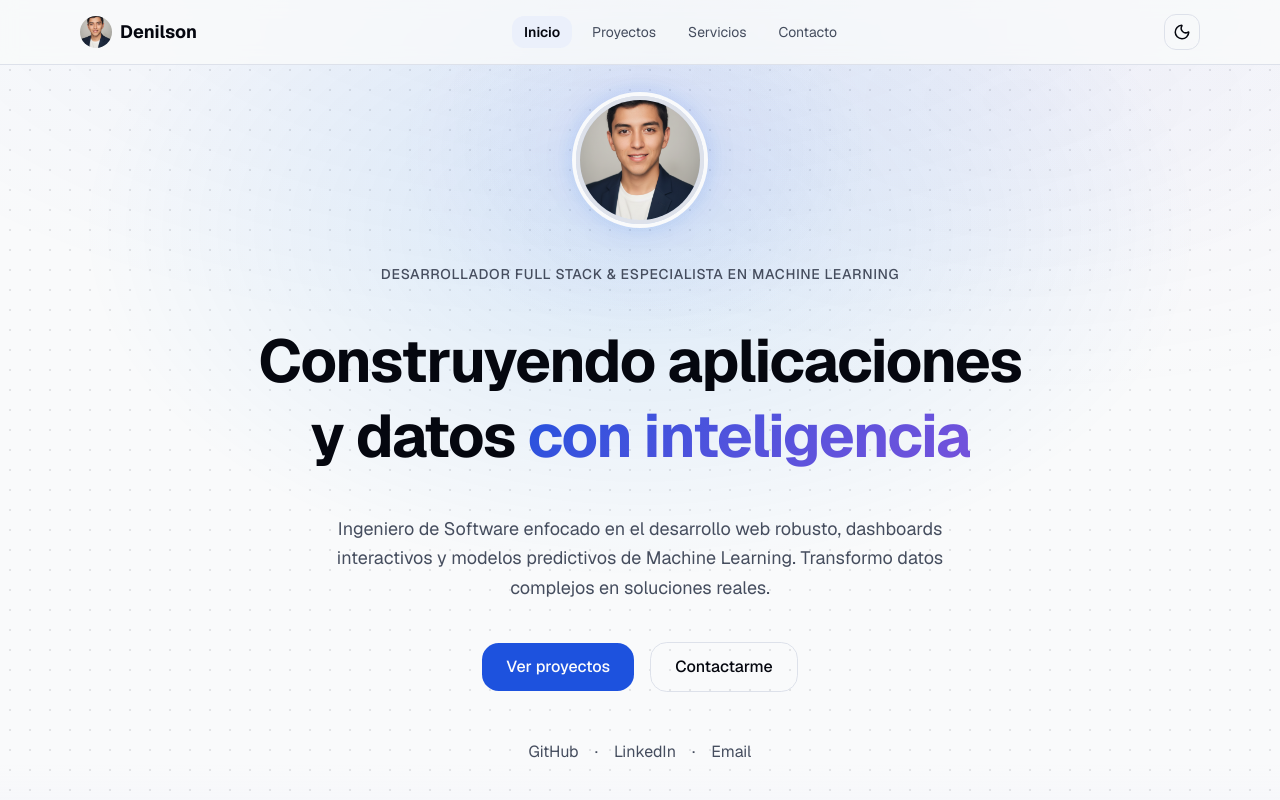
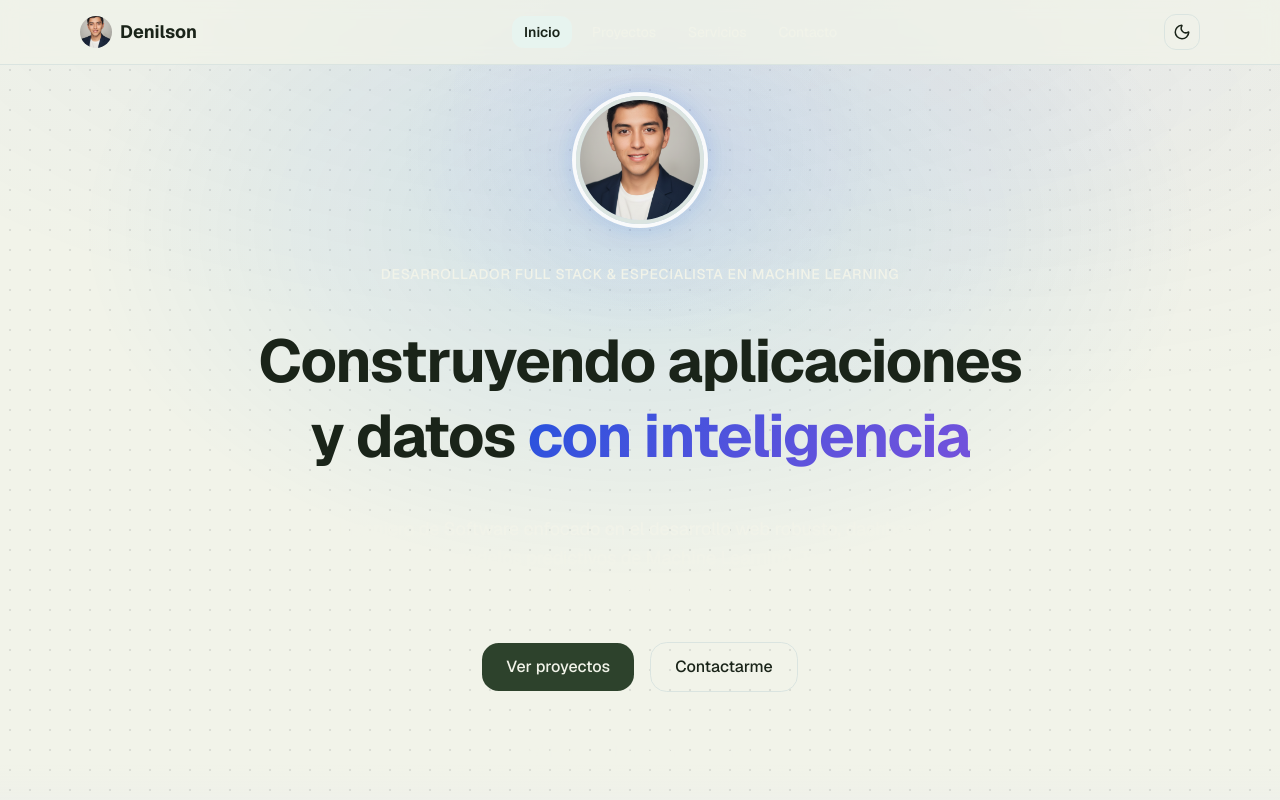
Before and after one commit to trevolcanm10/denilson-portfolio, a Next.js app: page / in a window 1280 px wide. Shown: the top 800 px of the page. Built offline with nearby package versions, Linux system fonts and the light colour scheme.

Commit message:
Cambio de la paleta de colores

```diff
--- a/app/globals.css
+++ b/app/globals.css
@@ -50,46 +50,46 @@
 
 /* ─── Light Theme ─── */
 :root {
-  --background: oklch(0.985 0.002 270);
-  --foreground: oklch(0.13 0.02 270);
-  --card: oklch(1 0 0);
-  --card-foreground: oklch(0.13 0.02 270);
+  --background: #F1F3E9;
+  --foreground: #1A2419;
+  --card: #E4E9DC;
+  --card-foreground: #1A2419;
   --popover: oklch(1 0 0);
-  --popover-foreground: oklch(0.13 0.02 270);
-  --primary: oklch(0.50 0.22 264);
-  --primary-foreground: oklch(0.99 0 0);
-  --secondary: oklch(0.955 0.015 264);
-  --secondary-foreground: oklch(0.20 0.02 264);
-  --muted: oklch(0.955 0.008 264);
-  --muted-foreground: oklch(0.42 0.03 264);
-  --accent: oklch(0.94 0.02 264);
-  --accent-foreground: oklch(0.20 0.02 264);
+  --popover-foreground: oklch(0.13 0.02 170);
+  --primary: #2D422C;
+  --primary-foreground: #F1F3E9;
+  --secondary: oklch(0.955 0.015 170);
+  --secondary-foreground: oklch(0.20 0.02 170);
+  --muted: #5A6E58;
+  --muted-foreground: #F1F3E9;
+  --accent: #786043;
+  --accent-foreground: #F1F3E9;
   --destructive: oklch(0.577 0.245 27.325);
-  --border: oklch(0.91 0.012 264);
-  --input: oklch(0.91 0.012 264);
-  --ring: oklch(0.50 0.22 264);
-  --chart-1: oklch(0.50 0.22 264);
-  --chart-2: oklch(0.60 0.18 264);
-  --chart-3: oklch(0.70 0.13 264);
-  --chart-4: oklch(0.80 0.08 264);
-  --chart-5: oklch(0.88 0.04 264);
+  --border: oklch(0.91 0.012 170);
+  --input: oklch(0.91 0.012 170);
+  --ring: oklch(0.50 0.18 170);
+  --chart-1: oklch(0.50 0.18 170);
+  --chart-2: oklch(0.60 0.15 170);
+  --chart-3: oklch(0.70 0.10 170);
+  --chart-4: oklch(0.80 0.06 170);
+  --chart-5: oklch(0.88 0.03 170);
   --radius: 0.75rem;
-  --sidebar: oklch(0.985 0.003 264);
-  --sidebar-foreground: oklch(0.13 0.02 270);
-  --sidebar-primary: oklch(0.50 0.22 264);
+  --sidebar: oklch(0.985 0.003 170);
+  --sidebar-foreground: oklch(0.13 0.02 170);
+  --sidebar-primary: oklch(0.50 0.18 170);
   --sidebar-primary-foreground: oklch(0.99 0 0);
-  --sidebar-accent: oklch(0.955 0.015 264);
-  --sidebar-accent-foreground: oklch(0.20 0.02 264);
-  --sidebar-border: oklch(0.91 0.012 264);
-  --sidebar-ring: oklch(0.50 0.22 264);
+  --sidebar-accent: oklch(0.955 0.015 170);
+  --sidebar-accent-foreground: oklch(0.20 0.02 170);
+  --sidebar-border: oklch(0.91 0.012 170);
+  --sidebar-ring: oklch(0.50 0.18 170);
 
   /* Custom shadows for light mode */
-  --shadow-card: 0 1px 3px oklch(0.13 0.02 270 / 0.04),
-                 0 4px 12px oklch(0.50 0.22 264 / 0.03);
-  --shadow-card-hover: 0 4px 16px oklch(0.13 0.02 270 / 0.08),
-                       0 8px 32px oklch(0.50 0.22 264 / 0.06);
-  --shadow-navbar: 0 1px 2px oklch(0.13 0.02 270 / 0.04),
-                   0 4px 16px oklch(0.50 0.22 264 / 0.03);
+  --shadow-card: 0 1px 3px oklch(0.13 0.02 170 / 0.04),
+                 0 4px 12px oklch(0.50 0.18 170 / 0.03);
+  --shadow-card-hover: 0 4px 16px oklch(0.13 0.02 170 / 0.08),
+                       0 8px 32px oklch(0.50 0.18 170 / 0.06);
+  --shadow-navbar: 0 1px 2px oklch(0.13 0.02 170 / 0.04),
+                   0 4px 16px oklch(0.50 0.18 170 / 0.03);
 }
 
 /* ─── Dark Theme ─── */
```
